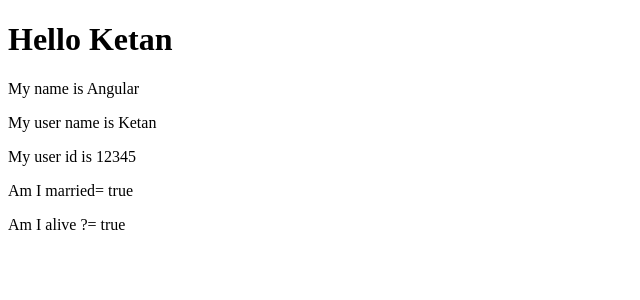
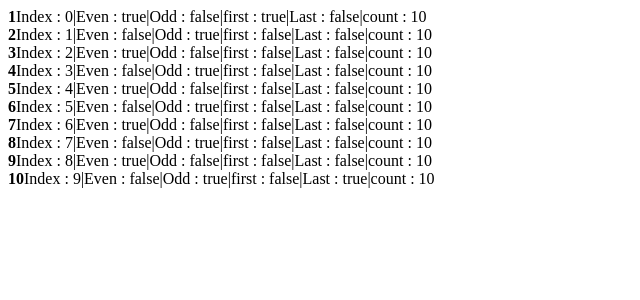
Before and after one commit to BigHero1997/Ketan-Angular, an Angular app: page / in a window 1280 px wide. Shown: the top 300 px of the page, without its empty margins (0-640 px from the left). Built offline with nearby package versions, Linux system fonts and the light colour scheme.

Commit message:
for loops, ,first,last,odd,even

```diff
--- a/src/app/app.html
+++ b/src/app/app.html
@@ -1,6 +1,56 @@
-<h1>Hello Ketan</h1>
+<!-- <h1>Hello Ketan</h1>
 <p>My name is {{ name }}</p>
 <p>My user name is {{ userName }}</p>
 <p>My user id is {{ userId }}</p>
 <p>Am I married=  {{ isMarried }}</p>
-<p>Am I alive ?=  {{ isAlive }}</p>
+<p>Am I alive ?=  {{ isAlive }}</p> -->
+
+
+<!-- @for (item of items; track $index) {
+    <p>{{$index+1}}:{{ item }}</p>
+} -->
+
+<!-- @for (user of users; track user.name) {
+    <p>Name: {{ user.name }}</p>
+
+    <p>Age: {{ user.age }}</p>
+
+    <p>Index: {{ $index }}</p>
+} -->
+<!--
+@for (fruit of items; track $index; let i = $index) {
+
+    <p> {{fruit}} </p>
+
+    <button (click)="deleteItem(i)">Delete</button>
+
+} -->
+
+
+<!-- @for (item of items; track $index; let i = $index; let count = $count) {
+
+    <p>{{i+1}}-> {{ item }}</p>
+
+    <p>count : {{ count }}</p> -->
+
+<!--
+    @for (item of items; track $index) {
+
+       <p [style.background-color]="$odd ? 'green' : 'red'">
+        {{ item }}
+       </p>
+    } -->
+
+
+@for (item of numbers; track $index) {
+    <div>
+        <strong>{{item}}</strong>
+
+        <span>Index : {{ $index }}</span>
+        <span>|Even : {{ $even }}</span>
+        <span>|Odd : {{ $odd }}</span>
+        <span>|first : {{ $first }}</span>
+        <span>|Last : {{ $last }}</span>
+        <span>|count : {{ $count }}</span>
+    </div>
+}
--- a/src/app/app.ts
+++ b/src/app/app.ts
@@ -8,10 +8,28 @@
   styleUrl: './app.css'
 })
 export class App {
-  protected readonly title = signal('angular-tutorial');
-  name = 'Angular';
-  userName = 'Ketan';
-  userId = 12345;
-  isMarried = true;
-  isAlive = true;
+  // protected readonly title = signal('angular-tutorial');
+  // name = 'Angular';
+  // userName = 'Ketan';
+  // userId = 12345;
+  // isMarried = true;
+  // isAlive = true;
+
+
+
+  numbers = [1, 2, 3, 4, 5, 6, 7, 8, 9, 10];
+  //  items = ['html', 'css', 'javascript', 'angular'];
+
+  // users = [
+  //   { name: 'Ketan', age: 30 },
+  //   { name: 'John', age: 25 },
+  //   { name: 'Alice', age: 28 },
+  //   { name: 'Bob', age: 35 }
+  // ];
+
+  // items = ['apple', 'banana', 'cherry', 'date'];
+
+  // deleteItem(i: number) {
+  //   this.items.splice(i, 1);
+  // }
 }
```
